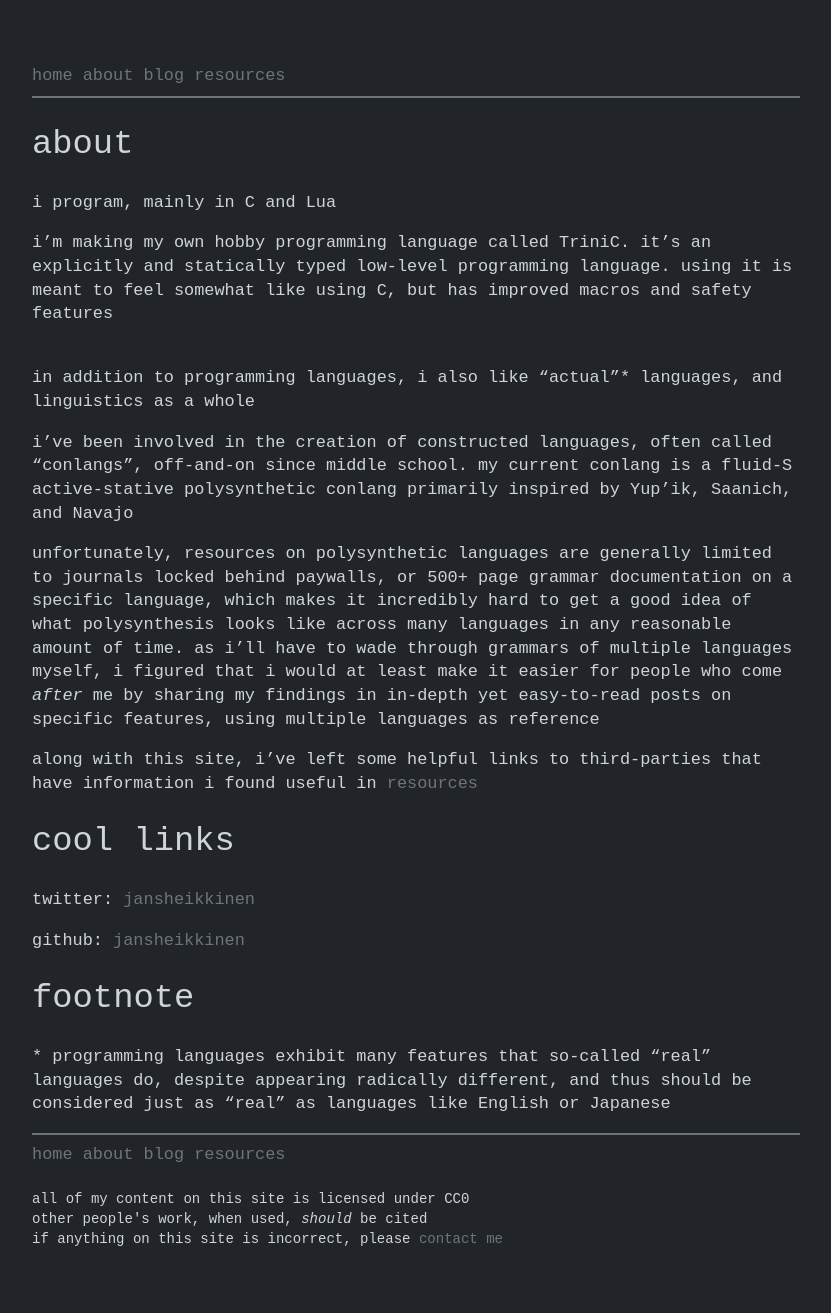
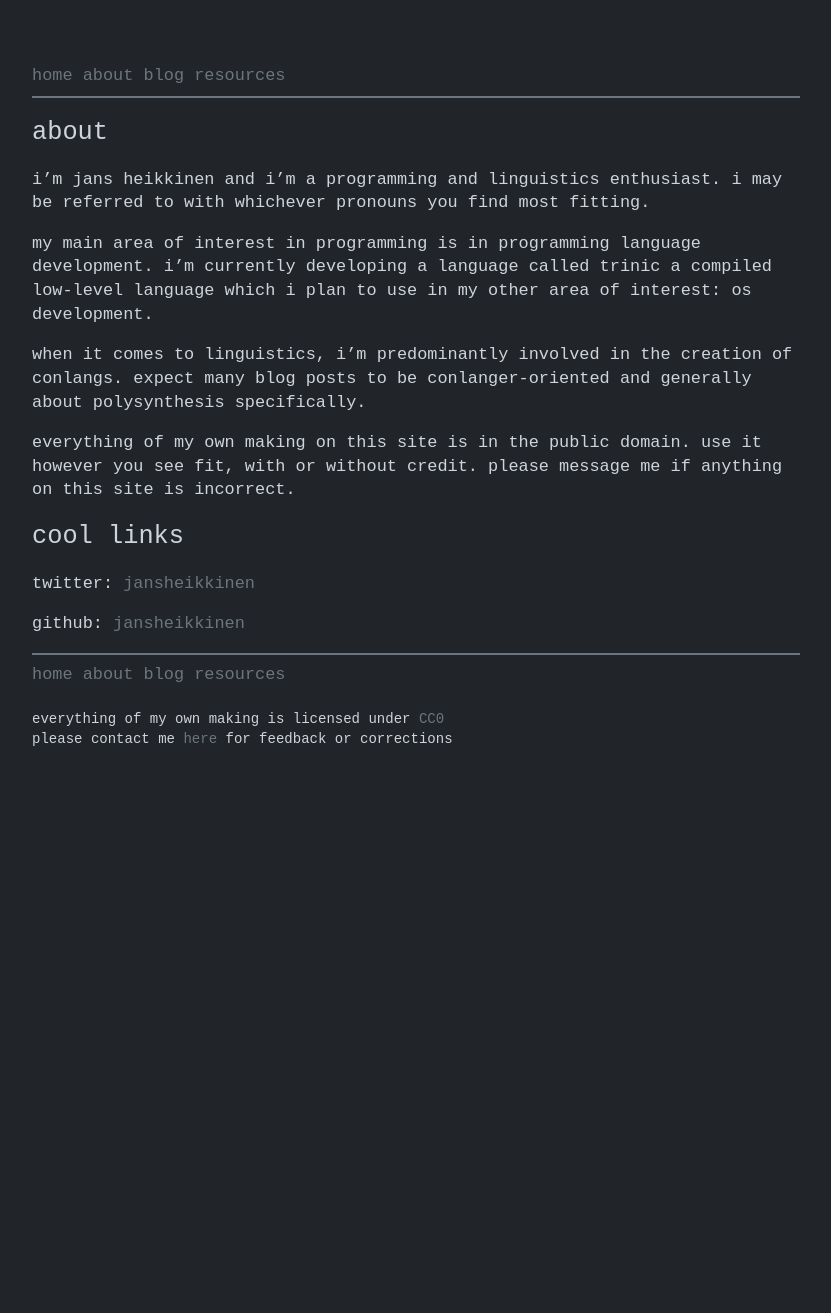
Before and after one commit to jansheikkinen/jansheikkinen.github.io, a Jekyll site: the page built from about.md, in a window 1280 px wide. Shown: the whole page, without its empty margins (224-1055 px from the left). Built offline with Jekyll 4.4.1, drawn with Linux system fonts in a browser that asks for light colours; after the commit the page ends 900 px from its top, so only the background shows below that.

Commit message:
updates :)

```diff
--- a/_config.yml
+++ b/_config.yml
@@ -4,10 +4,13 @@ author: jans heikkinen
 email: jansheikkinen@mail.com
 
 description: >- # this means to ignore newlines until "baseurl:"
-  all of my content on this site is licensed under CC0<br>
-  other people's work, when used, <i>should</i> be cited<br>
-  if anything on this site is incorrect, please
-  <a href="mailto:jansheikkinen@mail.com">contact me</a>
+  everything of my own making is licensed under
+  <a rel="license" href="http://creativecommons.org/publicdomain/zero/1.0/">
+    CC0
+  </a><br>
+  please contact me
+  <a href="mailto:jansheikkinen@mail.com">here</a>
+  for feedback or corrections
 
 
 twitter_username: jansheikkinen
--- a/about.md
+++ b/about.md
@@ -4,35 +4,21 @@ title: about
 ---
 
 # about
-i program, mainly in C and Lua
 
-i'm making my own hobby programming language called TriniC.
-it's an explicitly and statically typed low-level programming language. using
-it is meant to feel somewhat like using C, but has improved macros and safety
-features
+i'm jans heikkinen and i'm a programming and linguistics enthusiast. i may be
+referred to with whichever pronouns you find most fitting.
 
+my main area of interest in programming is in programming language development.
+i'm currently developing a language called trinic a compiled low-level language
+which i plan to use in my other area of interest: os development.
 
-<br>
-in addition to programming languages, i also like "actual"\* languages, and
-linguistics as a whole
+when it comes to linguistics, i'm predominantly involved in the creation of
+conlangs. expect many blog posts to be conlanger-oriented and generally about
+polysynthesis specifically.
 
-i've been involved in the creation of constructed languages, often called
-"conlangs", off-and-on since middle school. my current conlang is a fluid-S
-active-stative polysynthetic conlang primarily inspired by Yup'ik, Saanich, and
-Navajo
-
-unfortunately, resources on polysynthetic languages are generally limited to
-journals locked behind paywalls, or 500+ page grammar documentation on a
-specific language, which makes it incredibly hard to get a good idea of what
-polysynthesis looks like across many languages in any reasonable amount of time.
-as i'll have to wade through grammars of multiple languages myself, i figured
-that i would at least make it easier for people who come <i>after</i> me by
-sharing my findings in in-depth yet easy-to-read posts on specific features,
-using multiple languages as reference
-
-along with this site, i've left some helpful links to third-parties that have
-information i found useful in <a href="/resources">resources</a>
-
+everything of my own making on this site is in the public domain. use it however
+you see fit, with or without credit. please message me if anything on this site
+is incorrect.
 
 # cool links
 twitter: <a href="https://twitter.com/{{ site.twitter_username }}">
@@ -42,9 +28,3 @@ twitter: <a href="https://twitter.com/{{ site.twitter_username }}">
 github: <a href="https://github.com/{{ site.github_username }}">
           {{ site.github_username }}
         </a>
-
-
-# footnote
-\* programming languages exhibit many features that so-called "real" languages
-do, despite appearing radically different, and thus should be considered just
-as "real" as languages like English or Japanese
--- a/style.css
+++ b/style.css
@@ -12,6 +12,10 @@ hr {
   border: 1px solid #6c757d;
 }
 
+h1, h2 {
+  font-size: 150%;
+}
+
 h1, h2, h3, h4, h5, h6 {
   font-weight: normal;
 }
```
